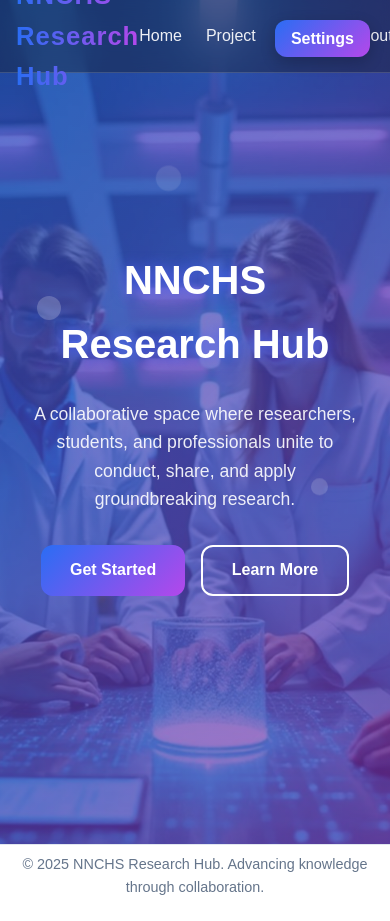
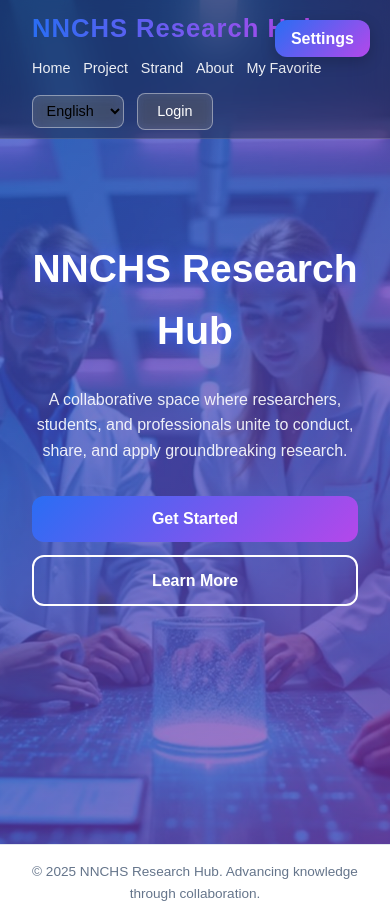
Before and after one commit to Tristhan-Umbay/testing, a plain HTML site: page index.html in a window 390 px wide. Drawn offline with Linux system fonts and the light colour scheme.

Commit message:
Update index.html

```diff
--- a/index.html
+++ b/index.html
@@ -51,7 +51,6 @@
       z-index: 100;
       background: rgba(20, 20, 20, 0.35);
       backdrop-filter: blur(18px);
-      -webkit-backdrop-filter: blur(18px);
       border-bottom: 1px solid rgba(255, 255, 255, 0.15);
       transition: all 0.3s ease;
     }
@@ -281,7 +280,7 @@
       margin: 0 auto;
     }
 
-    /* Smaller Footer */
+    /* Footer */
     footer {
       text-align: center;
       padding: calc(0.5rem * var(--scale)) 1rem;
@@ -409,6 +408,63 @@
 
     body.dark-mode footer {
       color: hsl(0, 0%, 80%);
+    }
+
+    /* 🔹 MOBILE RESPONSIVENESS */
+    @media (max-width: 768px) {
+      .header-content {
+        flex-direction: column;
+        align-items: flex-start;
+        gap: 0.5rem;
+        height: auto;
+        padding: 0.5rem 1rem;
+      }
+      nav {
+        flex-wrap: wrap;
+        gap: 0.8rem;
+        width: 100%;
+      }
+      nav a, .nav-btn, .lang-select {
+        font-size: calc(0.9rem * var(--scale));
+      }
+      .hero-content {
+        padding: calc(3rem * var(--scale)) 1rem;
+      }
+      .hero h1 {
+        font-size: calc(clamp(2rem, 10vw, 3rem) * var(--scale));
+      }
+      .hero p {
+        font-size: calc(clamp(1rem, 4vw, 1.3rem) * var(--scale));
+      }
+      .hero-buttons {
+        flex-direction: column;
+        gap: calc(0.8rem * var(--scale));
+      }
+      .btn {
+        width: 100%;
+        text-align: center;
+      }
+      section {
+        padding: calc(3rem * var(--scale)) 1rem;
+      }
+      .section-header h2 {
+        font-size: calc(clamp(1.8rem, 6vw, 2.5rem) * var(--scale));
+      }
+      .section-header p {
+        font-size: calc(1rem * var(--scale));
+        max-width: 100%;
+      }
+      footer {
+        font-size: calc(0.85rem * var(--scale));
+        padding: calc(1rem * var(--scale)) 1rem;
+      }
+    }
+
+    /* Hide particles on very small screens */
+    @media (max-width: 480px) {
+      .particle {
+        display: none;
+      }
     }
   </style>
 </head>
```
